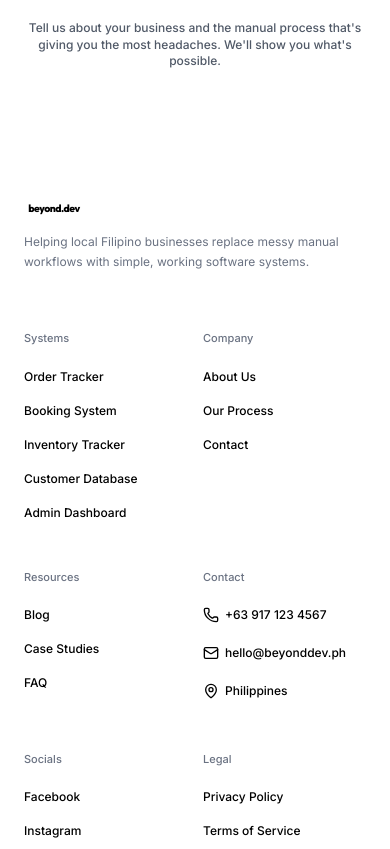
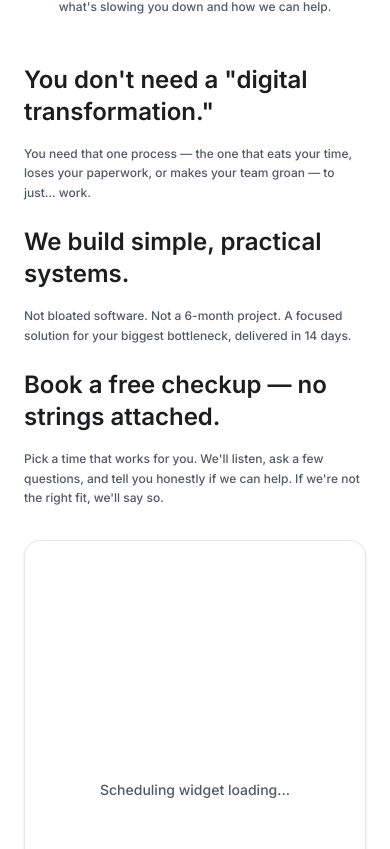
Before and after one commit to aamuros/beyond-dev-new, a Next.js app: page / in a window 390 px wide. Shown: the part 5035-5884 px from the top of the page. Built offline with nearby package versions, Linux system fonts and the light colour scheme.

Commit message:
feat: add contact section component and project documentation

```diff
--- a/src/components/sections/contact.tsx
+++ b/src/components/sections/contact.tsx
@@ -8,11 +8,52 @@ export default function Contact() {
         <SectionHeading
           badge="Get Started"
           badgeVariant="pill"
-          title="Book Your Free Business Process Checkup"
-          description="Tell us about your business and the manual process that's giving you the most headaches. We'll show you what's possible."
+          title="Let's Talk About Your Business"
+          description="No pressure, no jargon — just a real conversation about what's slowing you down and how we can help."
           titleClassName="max-w-lg"
           descriptionClassName="max-w-md"
         />
+
+        <div className="mt-12 grid grid-cols-1 lg:grid-cols-2 gap-8 lg:gap-12 items-start">
+          <div className="flex flex-col gap-6">
+            <div className="flex flex-col gap-4">
+              <h3 className="text-2xl font-semibold text-foreground">
+                You don't need a "digital transformation."
+              </h3>
+              <p className="text-muted font-medium leading-relaxed">
+                You need that one process — the one that eats your time, loses
+                your paperwork, or makes your team groan — to just... work.
+              </p>
+            </div>
+
+            <div className="flex flex-col gap-4">
+              <h3 className="text-2xl font-semibold text-foreground">
+                We build simple, practical systems.
+              </h3>
+              <p className="text-muted font-medium leading-relaxed">
+                Not bloated software. Not a 6-month project. A focused solution
+                for your biggest bottleneck, delivered in 14 days.
+              </p>
+            </div>
+
+            <div className="flex flex-col gap-4">
+              <h3 className="text-2xl font-semibold text-foreground">
+                Book a free checkup — no strings attached.
+              </h3>
+              <p className="text-muted font-medium leading-relaxed">
+                Pick a time that works for you. We'll listen, ask a few
+                questions, and tell you honestly if we can help. If we're not
+                the right fit, we'll say so.
+              </p>
+            </div>
+          </div>
+
+          <div className="bg-white rounded-2xl border border-border shadow-sm p-6 min-h-[500px] flex items-center justify-center">
+            <span className="text-muted text-sm font-medium">
+              Scheduling widget loading…
+            </span>
+          </div>
+        </div>
       </Container>
     </section>
   );
```
Also changed, not shown: 2 other files (tests, documents, lock files or other folders).
